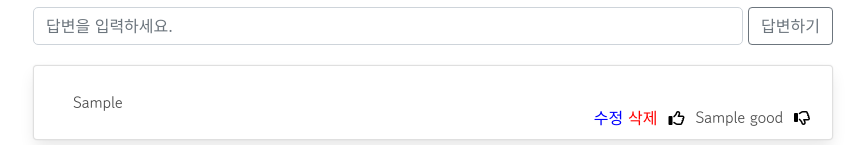
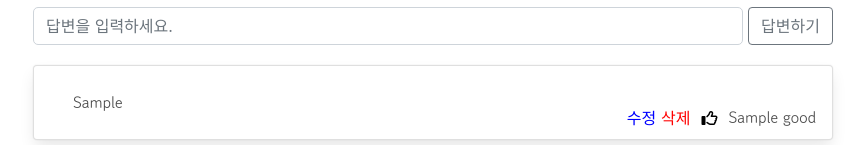
Before and after one commit to keeeeeey/hanghae_1_week, a Flask app: template templates/read.html in a window 1280 px wide. Shown: the part 854-999 px from the top of the page, without its empty margins (207-1072 px from the left). Run offline with Flask 2, Linux system fonts and the light colour scheme; the template is opened without the code that fills it: most values are stand-ins (such as "Sample title", 1, 10 or a date in 2020); grey boxes marked "Sample" are stand-in pictures; some libraries are stand-ins or nearby versions.

Commit message:
read.html 완성

```diff
--- a/templates/read.html
+++ b/templates/read.html
@@ -409,8 +409,7 @@
         }
 
         function deleteReply(id) {
-            confirm('정말 삭제하시겠습니까?')
-
+            if (confirm('정말 삭제하시겠습니까?') == true) {
                 $.ajax({
                     type: "POST",
                     url: "/api/deleteReply",
@@ -422,6 +421,10 @@
 
                     }
                 })
+            } else {
+                return;
+            }
+
 
         }
 
@@ -524,8 +527,20 @@
 
                     <div class="row card">
                         <div class="col-9">
-                            <div class="card-content reply-item">
-                                <p>{{ item.reply_data }}</p>
+                            <div class="card-content">
+
+                                <p id="read_reply{{ item._id }}">{{ item.reply_data }}</p>
+
+                                <div id="modify_reply{{ item._id }}">
+                                    <textarea cols="80" rows="20" id="modify_value_reply{{ item._id }}"
+                                              type="text">{{ item.reply_data }}</textarea>
+                                    <input type="button" value="수정하기" onclick="goModifyReply('{{ item._id }}')">
+                                    <input type="button" value="취소" onclick="cancelModify('{{ item._id }}')">
+                                </div>
+                                <td>
+                                    <script>init_hide("modify_reply" + '{{ item._id }}')</script>
+                                </td>
+
                             </div>
                         </div>
                         <div class="col">
@@ -536,13 +551,19 @@
                                     <a id="delete_{{ item._id }}" href="#a" style="color:red"
                                        onclick="deleteReply('{{ item._id }}')">삭제</a>
                                 {% endif %}
-                                <button onclick="goLike('{{ item._id }}', true)">
-                                    <i class="far fa-thumbs-up"></i>
+                                <button>
+
+                                    {% if item.like_checker==true %}
+                                        <i id="like_filled" class="fa fa-thumbs-up"
+                                           onclick="goLike('{{ item._id }}', false)"></i>
+                                    {% else %}
+                                        <i id="like_empty" class="far fa-thumbs-up"
+                                           onclick="goLike('{{ item._id }}', true)"></i>
+                                    {% endif %}
+
                                 </button>
                                 <span class="reply-count">{{ item.good }}</span>
-                                <button onclick="goLike('{{ item._id }}', false)">
-                                    <i class="far fa-thumbs-down"></i>
-                                </button>
+
                             </div>
                         </div>
                     </div>
@@ -553,10 +574,10 @@
             <div id="pagination" style="display: flex; justify-content: right;">
                 <!-- 페이지네이션을 위한 코드 시작 -->
                 {% if block_start - 1 > 0 %}
-                    <a href="{{url_for('read', page=block_start - 1)}}">[이전]</a>
+                    <a href="{{ url_for('read', page=block_start - 1) }}">[이전]</a>
                 {% endif %}
 
-                {% for i in range(block_start, block_end + 1)%}
+                {% for i in range(block_start, block_end + 1) %}
                     <!-- 데이터가 존재하지 않는 페이지는 화면에 나타내지 않기 위한 조건문 -->
                     {% if i > last_page_num %}
 
@@ -564,13 +585,14 @@
                         {% if i == page %}
                             <div class="page-link" style="margin-left: 5px;"><b>{{ i }}</b></div>
                         {% else %}
-                            <a class="page-link" style="margin-left: 5px;" href="{{url_for('read', page=i, article_id=target_article._id)}}">{{ i }}</a>
+                            <a class="page-link" style="margin-left: 5px;"
+                               href="{{ url_for('read', page=i, article_id=target_article._id) }}">{{ i }}</a>
                         {% endif %}
                     {% endif %}
                 {% endfor %}
 
                 {% if block_end < last_page_num %}
-                    <a href="{{url_for('read', page=block_end + 1)}}">[다음]</a>
+                    <a href="{{ url_for('read', page=block_end + 1) }}">[다음]</a>
                 {% endif %}
                 <!-- 페이지네이션을 위한 코드 끝 -->
             </div>
@@ -591,13 +613,15 @@
                     <div class="field">
                         <label class="label" for="input-name">Title</label>
                         <p class="control">
-                                <input id="input-title" class="input"placeholder="수정 할 title을 입력해 주세요." value="{{ target_article.title }}">
+                            <input id="input-title" class="input" placeholder="수정 할 title을 입력해 주세요."
+                                   value="{{ target_article.title }}">
                         </p>
                     </div>
                     <div class="field">
                         <label class="label" for="textarea-about">Contents</label>
                         <p class="control">
-                            <textarea id="textarea-content" class="textarea" placeholder="수정 할 글을 입력해 주세요.">{{ target_article.contents }}</textarea>
+                            <textarea id="textarea-content" class="textarea"
+                                      placeholder="수정 할 글을 입력해 주세요.">{{ target_article.contents }}</textarea>
                         </p>
                     </div>
                     <div class="buttons">
@@ -608,7 +632,8 @@
             </article>
         </div>
     </div>
-        <button class="modal-close is-large" aria-label="close" onclick='$("#modal-edit").removeClass("is-active")'></button>
+    <button class="modal-close is-large" aria-label="close"
+            onclick='$("#modal-edit").removeClass("is-active")'></button>
 </div>
 
 </body>
```
Lines whose indentation alone changed are shown as unchanged.
